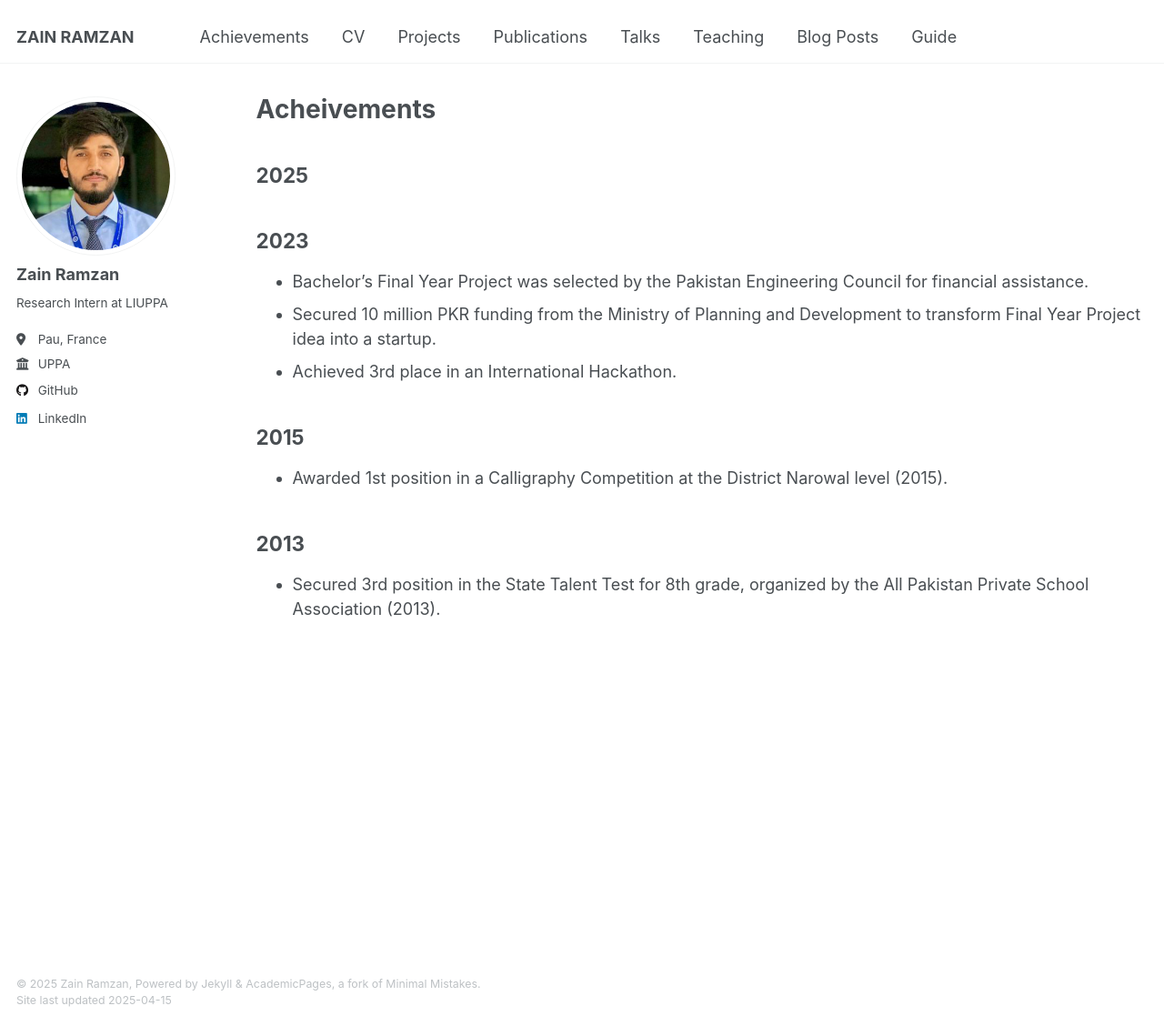
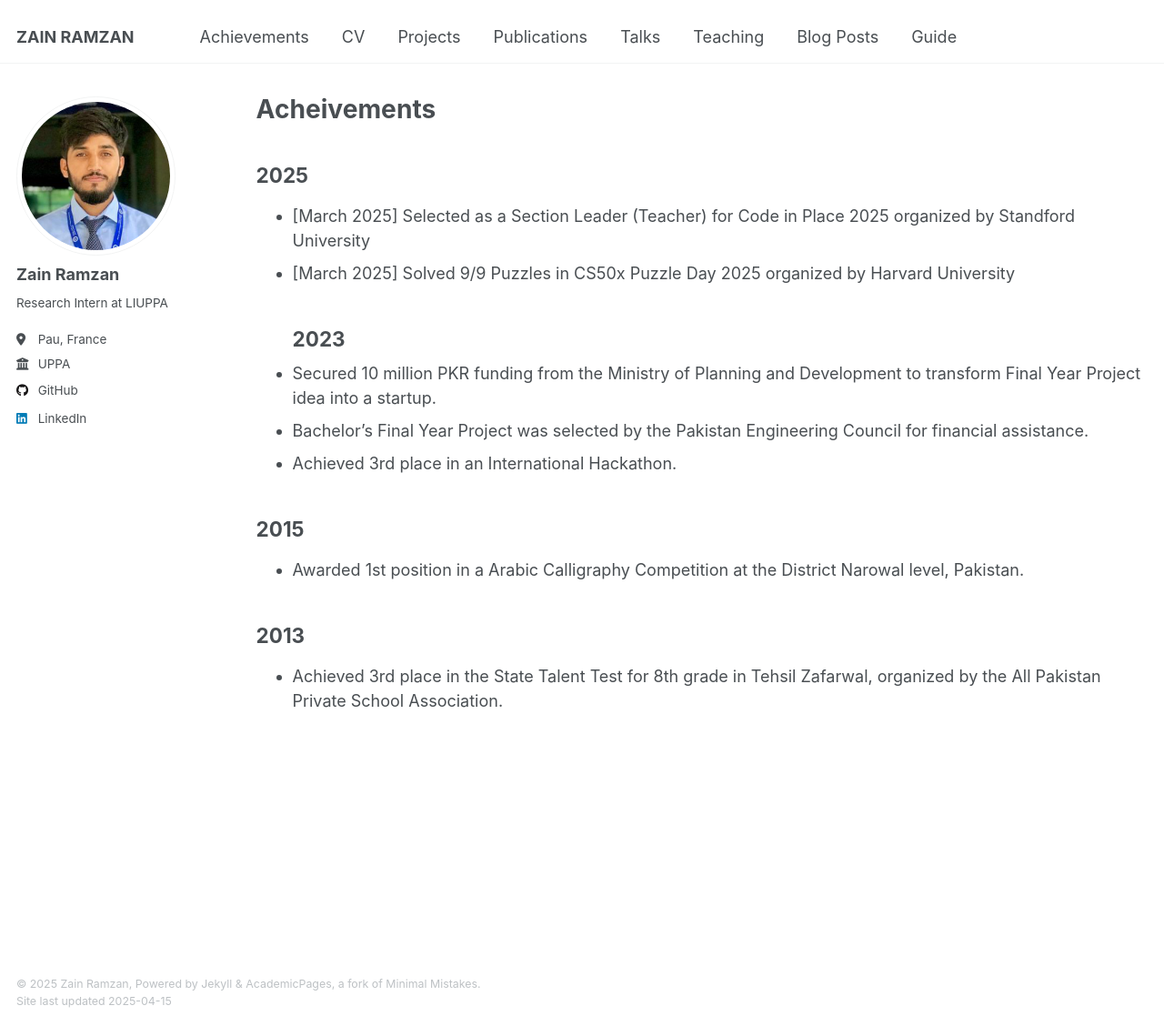
Before and after one commit to zain-ramzan/zain-ramzan.github.io, a Jekyll site: the page built from _pages/achievements.md, in a window 1280 px wide and 1128 px high. Shown: the whole window at 91% size. Built offline with Jekyll 4.4.1, drawn with Linux system fonts in a browser that asks for light colours.

Commit message:
Update achievements.md

```diff
--- a/_pages/achievements.md
+++ b/_pages/achievements.md
@@ -6,14 +6,15 @@ author_profile: true
 ---
 
 ## 2025
-
+* [March 2025] Selected as a Section Leader (Teacher) for Code in Place 2025 organized by Standford University
+* [March 2025] Solved 9/9 Puzzles in CS50x Puzzle Day 2025 organized by Harvard University
 ## 2023
+* Secured 10 million PKR funding from the Ministry of Planning and Development to transform Final Year Project idea into a startup.
 * Bachelor’s Final Year Project was selected by the Pakistan Engineering Council for financial assistance.
-* Secured 10 million PKR funding from the Ministry of Planning and Development to transform Final Year Project idea into a startup.
 * Achieved 3rd place in an International Hackathon.
 
 ## 2015
-* Awarded 1st position in a Calligraphy Competition at the District Narowal level (2015).
+* Awarded 1st position in a Arabic Calligraphy Competition at the District Narowal level, Pakistan.
 
 ## 2013
-* Secured 3rd position in the State Talent Test for 8th grade, organized by the All Pakistan Private School Association (2013).
+* Achieved 3rd place in the State Talent Test for 8th grade in Tehsil Zafarwal, organized by the All Pakistan Private School Association.
```
